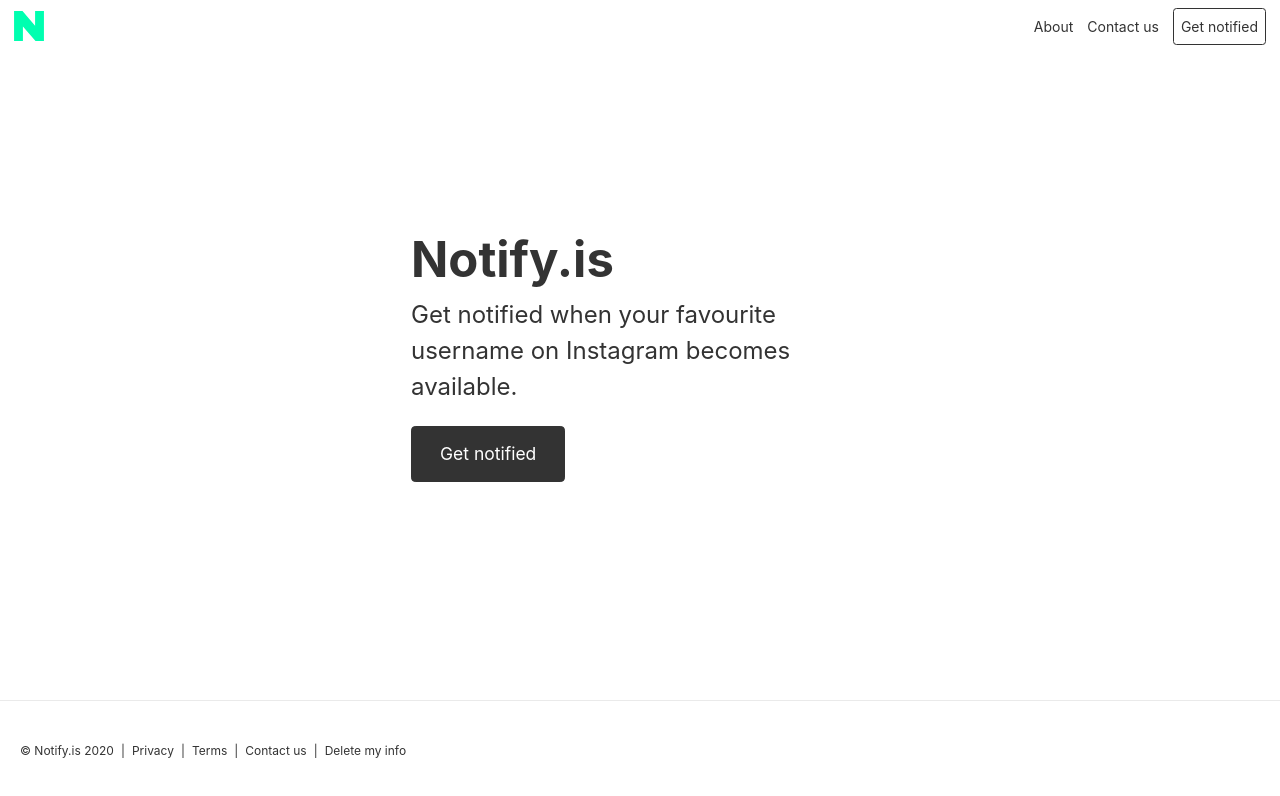
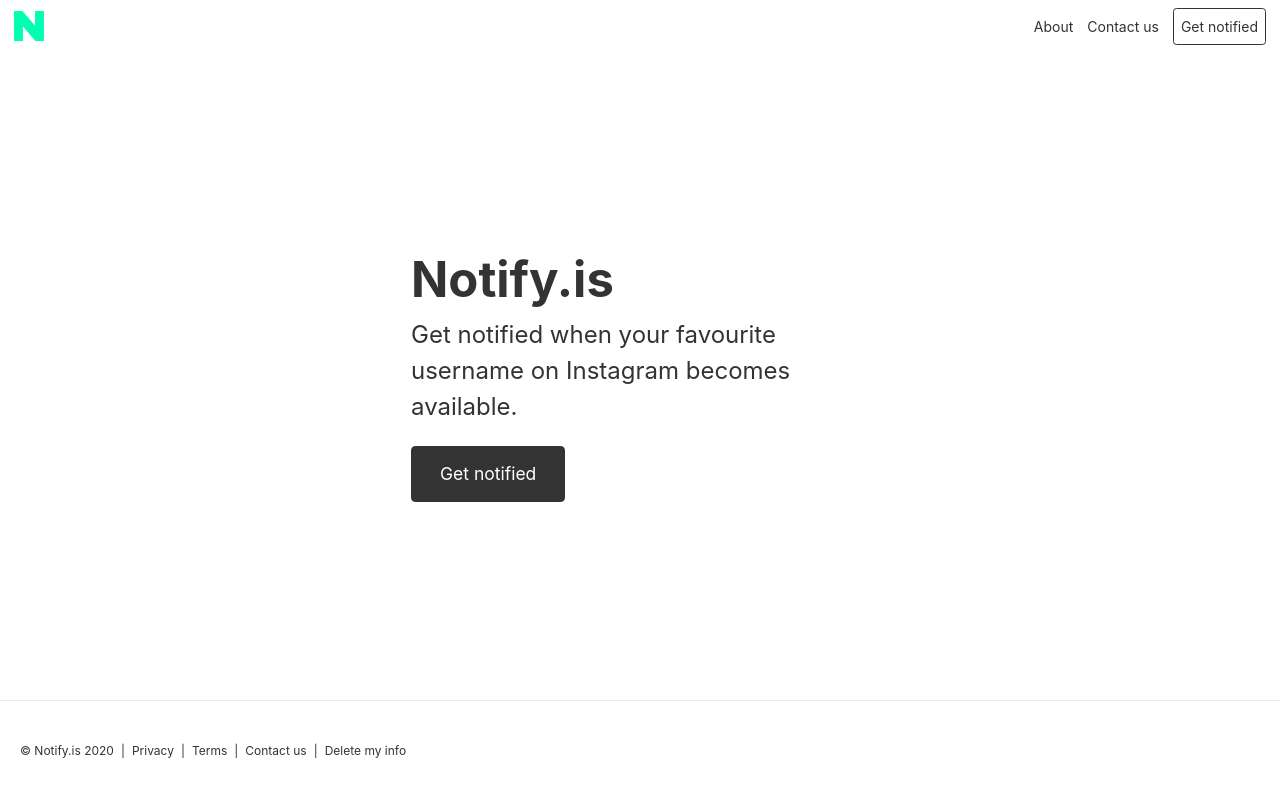
Before and after one commit to oliverproud/notify.is, a Next.js app: page / in a window 1280 px wide. Shown: the top 796 px of the page. Built offline with nearby package versions, Linux system fonts and the light colour scheme.

Commit message:
remove footer top margin

```diff
--- a/styles/global.css
+++ b/styles/global.css
@@ -20,6 +20,14 @@ body {
   max-width: 700px;
 }
 
+.intro-header h1 {
+  font-weight: 700;
+}
+
+.intro-header p {
+  font-size: 24px;
+}
+
 .container-center {
   display: flex;
   flex-direction: column;
@@ -28,18 +36,9 @@ body {
   margin: 0 auto;
 }
 
-.intro-header h1 {
-  font-weight: 700;
-}
-
-.intro-header p {
-  font-size: 24px;
-}
-
 .footer {
   width: 100%;
   height: 100px;
-  margin-top: 40px;
   border-top: 1px solid #eaeaea;
   display: flex;
   align-items: center;
@@ -64,13 +63,6 @@ a:hover {
 }
 
 /* Floating placeholder signup form */
-
-.form-container {
-  display: flex;
-  justify-content: center;
-  align-items: center;
-  margin: 0 auto;
-}
 
 .form-signup {
   width: 100%;
```
